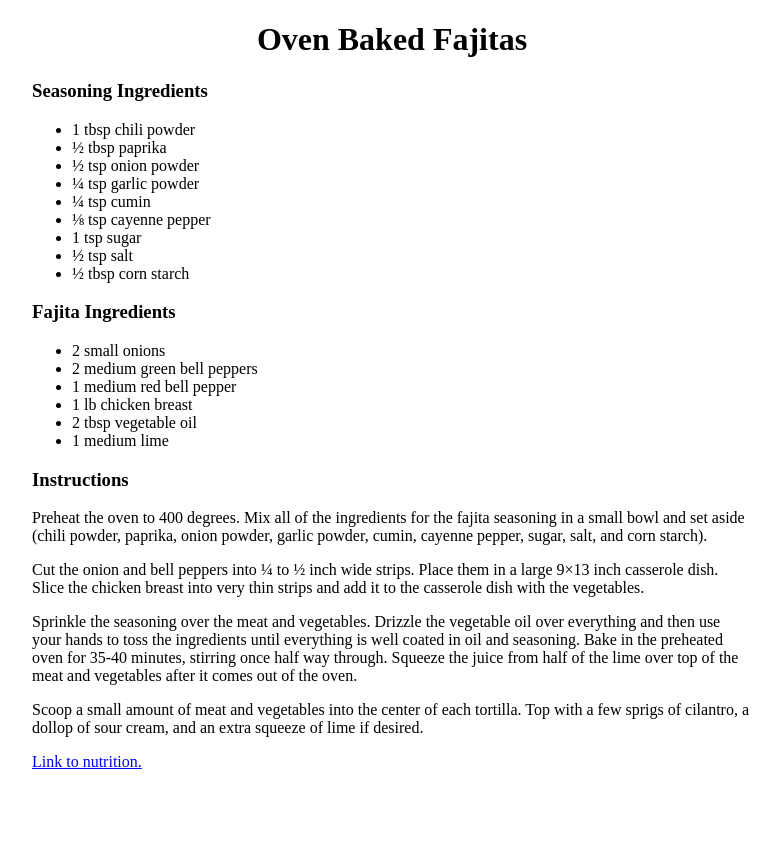
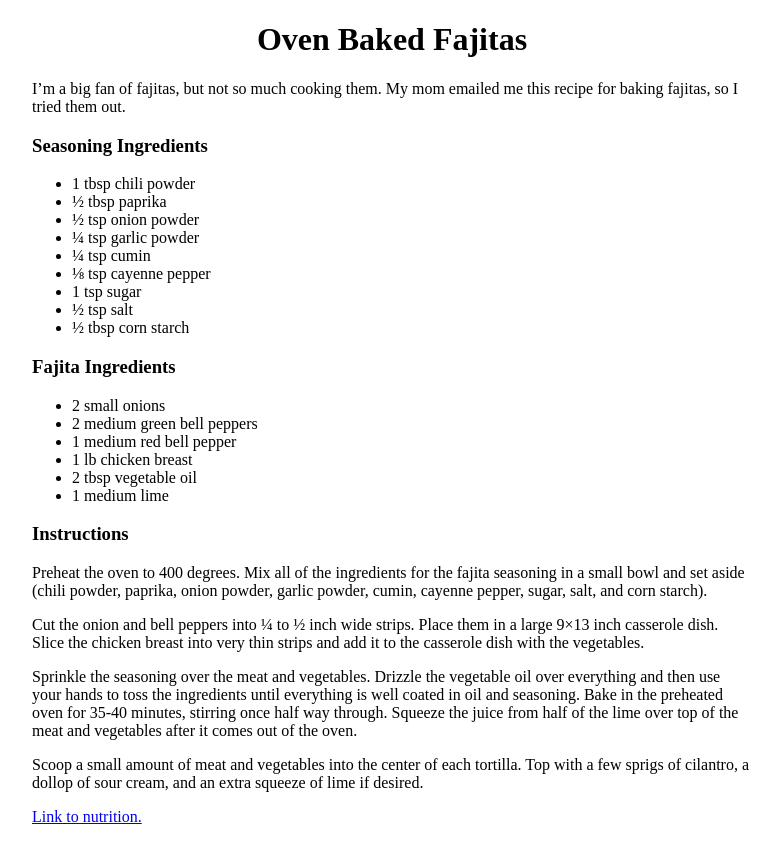
Before and after one commit to adamhammes/old-site, a Jekyll site: the page built from blog/_posts/2015-01-07-oven-baked-fajitas.md, in a window 1280 px wide. Shown: the top 863 px of the page, without its empty margins (248-1028 px from the left). Built offline with Jekyll 4.4.1, drawn with Linux system fonts in a browser that asks for light colours.

Commit message:
Added excerpt

```diff
--- a/blog/_posts/2015-01-07-oven-baked-fajitas.md
+++ b/blog/_posts/2015-01-07-oven-baked-fajitas.md
@@ -2,6 +2,12 @@
 layout: post
 title:  Oven Baked Fajitas
 ---
+
+I'm a big fan of fajitas, but not so much cooking them.
+My mom emailed me this recipe for baking fajitas, so I tried them out.
+
+<!--more-->
+
 ### Seasoning Ingredients
 
 * 1 tbsp chili powder
```
